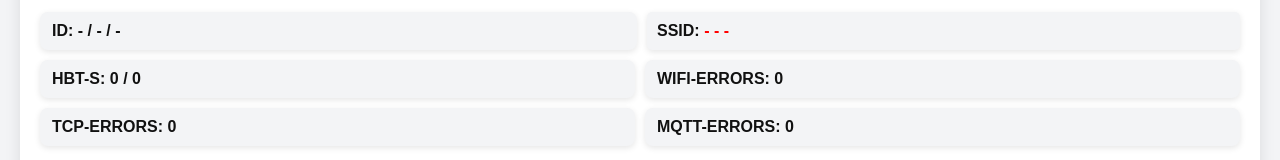
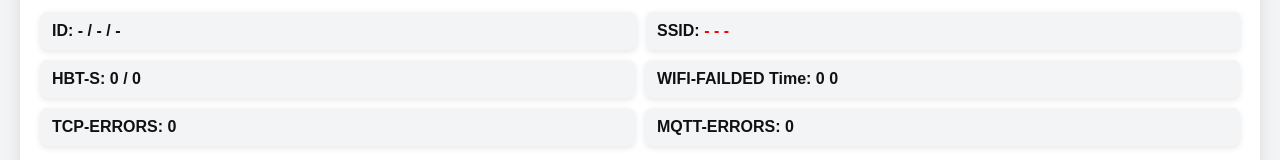
Before and after one commit to siddhiGvc2/Kwikay_Uart_Monitor, a React (Create React App) app: page / in a window 1280 px wide. Shown: the part 252-412 px from the top of the page. Built offline with nearby package versions, Linux system fonts and the light colour scheme.

Commit message:
wifi failde duration time displayed

```diff
--- a/src/App.js
+++ b/src/App.js
@@ -48,6 +48,8 @@ export default function App() {
     mqtt_status:"FAILED",
     tcp_status:"FAILED",
     wifi_status:"FAILED",
+    wifi_failure_duration: "", // Store the duration
+    wifi_failed_at: "", // Reset failure timestamp
 
   });
 
@@ -128,14 +130,24 @@ export default function App() {
         tcp_status:"SUCCESS"
       }));
     }
-     else if(data.startsWith("*WiFi:")){
-       const status = data.replace("*WiFi:", "").replace("#", "").trim();
-      setDeviceInfo((prev) => ({
-        ...prev,
-        ssid: status,
-        wifi_status:"SUCCESS"
-      }));
+    else if (data.startsWith("*WiFi:")) {
+      const now = Date.now();
+      setDeviceInfo((prev) => {
+        const failedAt = prev.wifi_failed_at || now;
+        const timeDiffSeconds = Math.floor((now - failedAt) / 1000); // Time diff in seconds
+
+        console.log("Time difference since failure:", timeDiffSeconds, "seconds");
+
+        return {
+          ...prev,
+          ssid: data.replace("*WiFi:", "").replace("#", "").trim(),
+          wifi_status: "SUCCESS",
+          wifi_failure_duration: timeDiffSeconds, // Store the duration
+
+        };
+      });
     }
+
     else if (data.startsWith("*MQTT,")) {
       const match = data.match(/\*MQTT,(\d+)(?: (.+))?#/);
       const status = match && match[2] ? match[2].trim() : "SUCCESS";
@@ -159,6 +171,7 @@ export default function App() {
     }
     else if(data.startsWith("*WiFi failed bit set"))
     {
+        const now = Date.now();
         setDeviceInfo((prev) => {
          const lastStatus = prev.wifi_status;
          const wifi_errors =
@@ -173,7 +186,8 @@ export default function App() {
             ...prev,
             wifi_errors,
             wifi_status: "FAILED",
-            ssid:"0"
+            ssid:"0",
+            wifi_failed_at:now
           };
 
       });
@@ -197,7 +211,9 @@ export default function App() {
     mqtt_errors:info.mqtt_errors || prev.mqtt_errors,
     mqtt_status: info.mqtt_status || prev.mqtt_status,
     tcp_status:info.tcp_status || prev.tcp_status,
-    wifi_status:info.wifi_status || prev.wifi_status
+    wifi_status:info.wifi_status || prev.wifi_status,
+    wifi_failure_duration: info.wifi_failure_duration || prev.wifi_failure_duration,
+    wifi_failed_at: info.wifi_failed_at || prev.wifi_failed_at, // Reset failure timestamp
 
 
   }));
@@ -399,7 +415,7 @@ let uartBuffer = "";
              <strong>HBT-S:</strong>  {deviceInfo.hbt_counter} / {deviceInfo.hbt_timer}
            </div>
               <div className="info-card">
-             <strong>WIFI-ERRORS:</strong> {deviceInfo.wifi_errors || 0}
+             <strong>WIFI-FAILDED Time:</strong> {deviceInfo.wifi_failed_at || 0} {deviceInfo.wifi_failure_duration || 0}
            </div>
             <div className="info-card">
              <strong>TCP-ERRORS:</strong> {deviceInfo.tcp_errors || 0}
```
